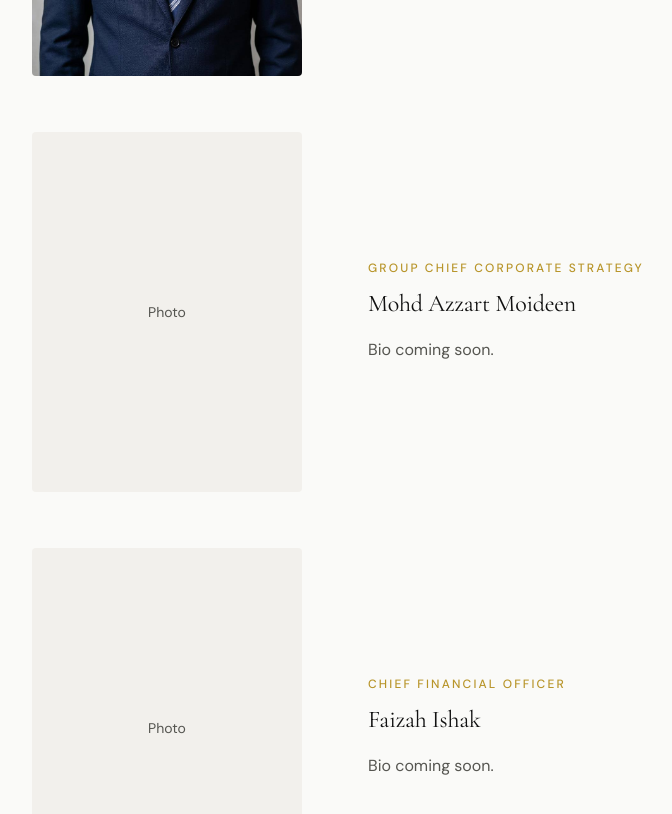
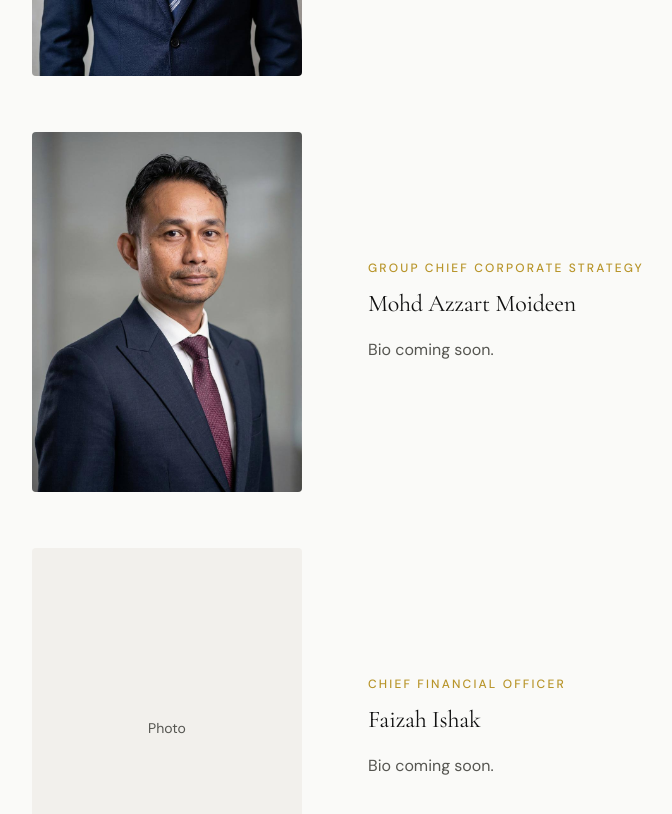
Before and after one commit to shamnashriq-ai/triballiance-website, a Next.js app: page /about/leadership in a window 1280 px wide. Shown: the part 1380-2194 px from the top of the page, without its empty margins (160-832 px from the left). Built offline with nearby package versions, Linux system fonts and the light colour scheme.

Commit message:
Add Azzart photo to leadership page

```diff
--- a/src/app/about/leadership/page.tsx
+++ b/src/app/about/leadership/page.tsx
@@ -20,7 +20,7 @@ const leaders = [
   {
     name: "Mohd Azzart Moideen",
     role: "Group Chief Corporate Strategy",
-    image: null,
+    image: "/leader-azzart.jpg",
     bio: "Bio coming soon.",
   },
   {
```
Also changed, not shown: public/leader-azzart.jpg (added).
